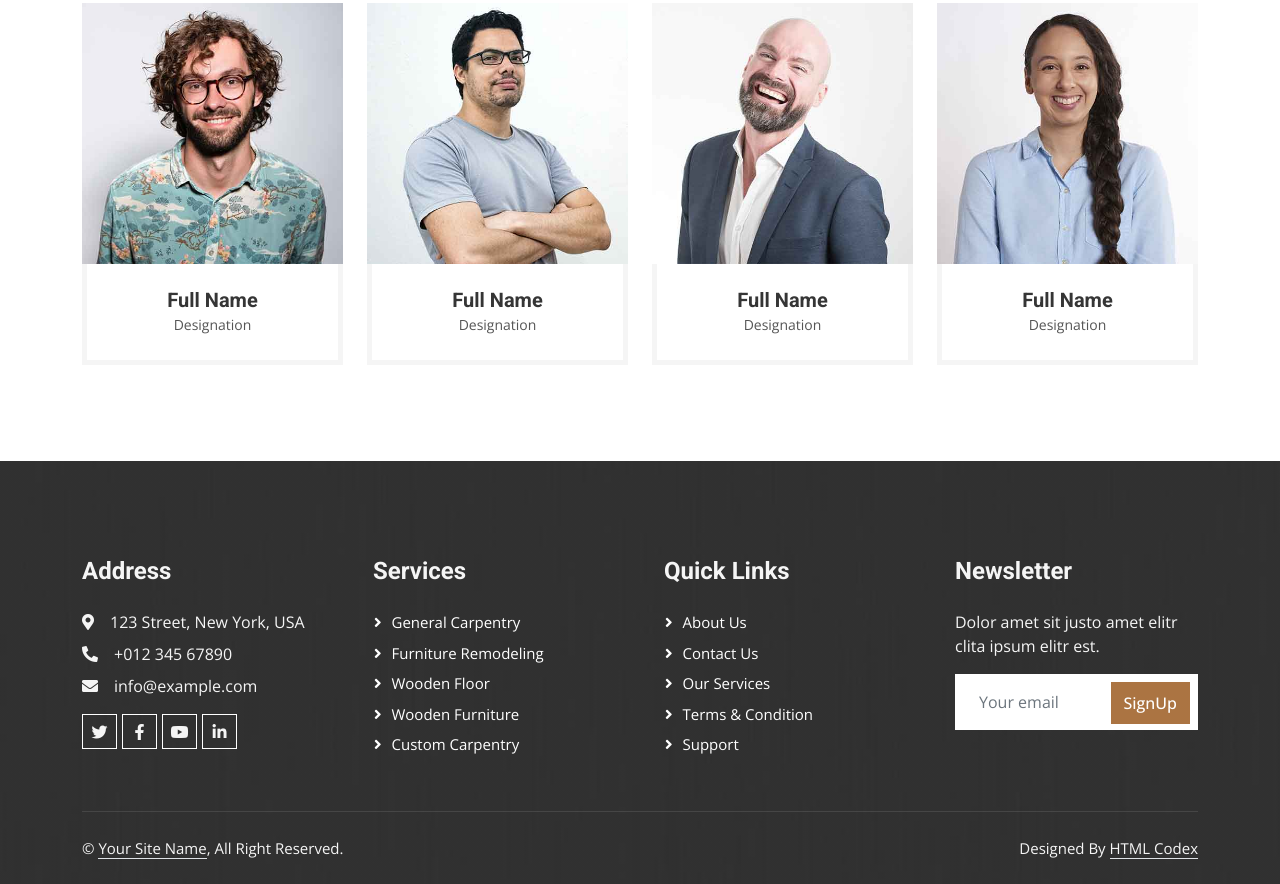
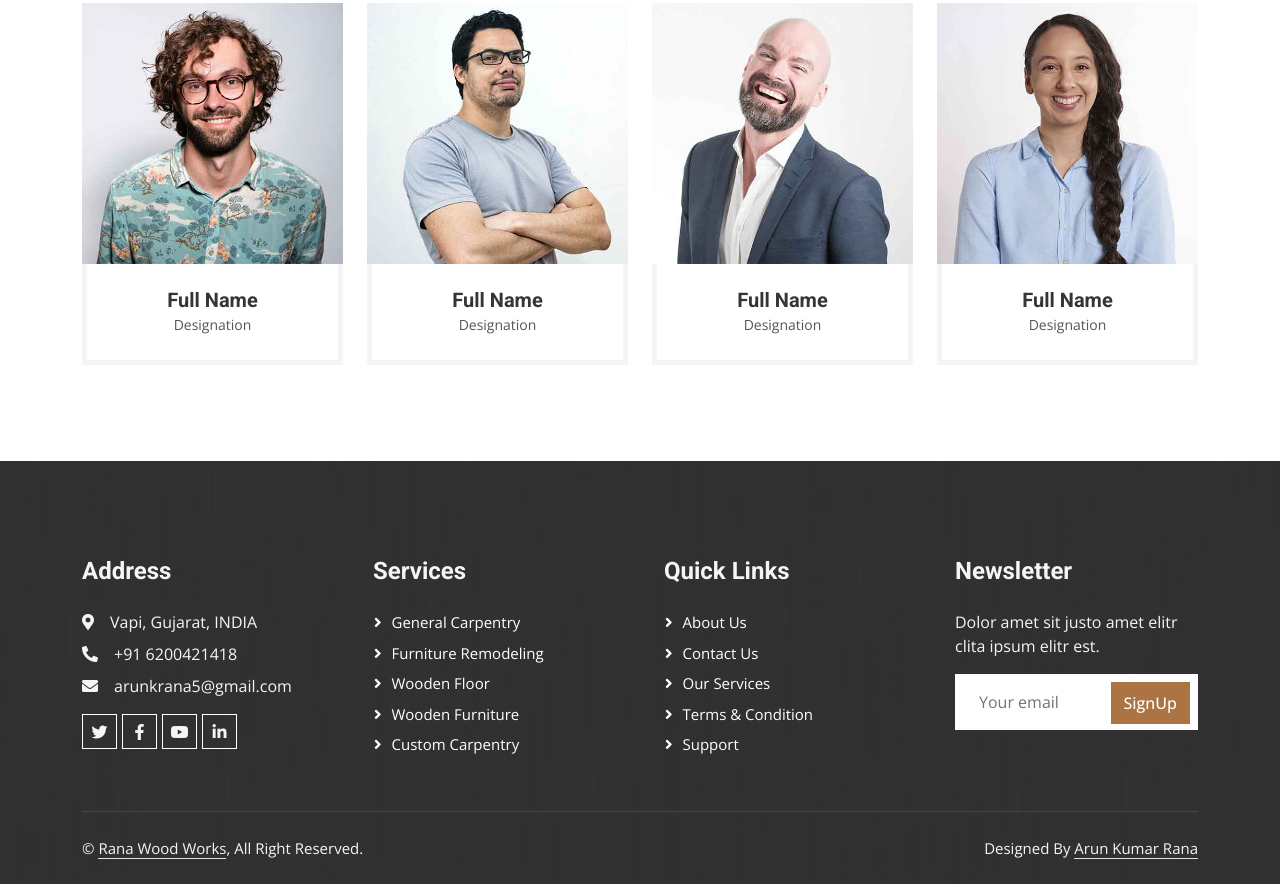
Before and after one commit to akrana5/akrana5.github.io, a plain HTML site: page about.html in a window 1280 px wide. Shown: the part 1513-2397 px from the top of the page. Drawn offline with nearby package versions, Linux system fonts and the light colour scheme.

Commit message:
Update about.html

```diff
--- a/about.html
+++ b/about.html
@@ -3,7 +3,7 @@
 
 <head>
     <meta charset="utf-8">
-    <title>Woody - Carpenter Website Template</title>
+    <title>Rana Wood Works</title>
     <meta content="width=device-width, initial-scale=1.0" name="viewport">
     <meta content="" name="keywords">
     <meta content="" name="description">
@@ -48,7 +48,7 @@
             <div class="col-lg-7 px-5 text-start">
                 <div class="h-100 d-inline-flex align-items-center py-3 me-4">
                     <small class="fa fa-map-marker-alt text-primary me-2"></small>
-                    <small>123 Street, New York, USA</small>
+                    <small>Vapi, Gujarat (INDIA)</small>
                 </div>
                 <div class="h-100 d-inline-flex align-items-center py-3">
                     <small class="far fa-clock text-primary me-2"></small>
@@ -58,7 +58,7 @@
             <div class="col-lg-5 px-5 text-end">
                 <div class="h-100 d-inline-flex align-items-center py-3 me-4">
                     <small class="fa fa-phone-alt text-primary me-2"></small>
-                    <small>+012 345 6789</small>
+                    <small>+91 6200421418</small>
                 </div>
                 <div class="h-100 d-inline-flex align-items-center">
                     <a class="btn btn-sm-square bg-white text-primary me-1" href=""><i class="fab fa-facebook-f"></i></a>
@@ -94,6 +94,7 @@
                         <a href="team.html" class="dropdown-item">Our Team</a>
                         <a href="testimonial.html" class="dropdown-item">Testimonial</a>
                         <a href="404.html" class="dropdown-item">404 Page</a>
+                        <a href="gallery.html" class="dropdown-item">Gallery</a>
                     </div>
                 </div>
                 <a href="contact.html" class="nav-item nav-link">Contact</a>
@@ -298,9 +299,9 @@
             <div class="row g-5">
                 <div class="col-lg-3 col-md-6">
                     <h4 class="text-light mb-4">Address</h4>
-                    <p class="mb-2"><i class="fa fa-map-marker-alt me-3"></i>123 Street, New York, USA</p>
-                    <p class="mb-2"><i class="fa fa-phone-alt me-3"></i>+012 345 67890</p>
-                    <p class="mb-2"><i class="fa fa-envelope me-3"></i>info@example.com</p>
+                    <p class="mb-2"><i class="fa fa-map-marker-alt me-3"></i>Vapi, Gujarat, INDIA</p>
+                    <p class="mb-2"><i class="fa fa-phone-alt me-3"></i>+91 6200421418</p>
+                    <p class="mb-2"><i class="fa fa-envelope me-3"></i>arunkrana5@gmail.com</p>
                     <div class="d-flex pt-2">
                         <a class="btn btn-outline-light btn-social" href=""><i class="fab fa-twitter"></i></a>
                         <a class="btn btn-outline-light btn-social" href=""><i class="fab fa-facebook-f"></i></a>
@@ -338,11 +339,10 @@
             <div class="copyright">
                 <div class="row">
                     <div class="col-md-6 text-center text-md-start mb-3 mb-md-0">
-                        &copy; <a class="border-bottom" href="#">Your Site Name</a>, All Right Reserved.
+                        &copy; <a class="border-bottom" href="#">Rana Wood Works</a>, All Right Reserved.
                     </div>
                     <div class="col-md-6 text-center text-md-end">
-                        <!--/*** This template is free as long as you keep the footer author’s credit link/attribution link/backlink. If you'd like to use the template without the footer author’s credit link/attribution link/backlink, you can purchase the Credit Removal License from "https://htmlcodex.com/credit-removal". Thank you for your support. ***/-->
-                        Designed By <a class="border-bottom" href="https://htmlcodex.com">HTML Codex</a>
+                        Designed By <a class="border-bottom" href="https://arunkrana5.github.io">Arun Kumar Rana</a>
                     </div>
                 </div>
             </div>
```
